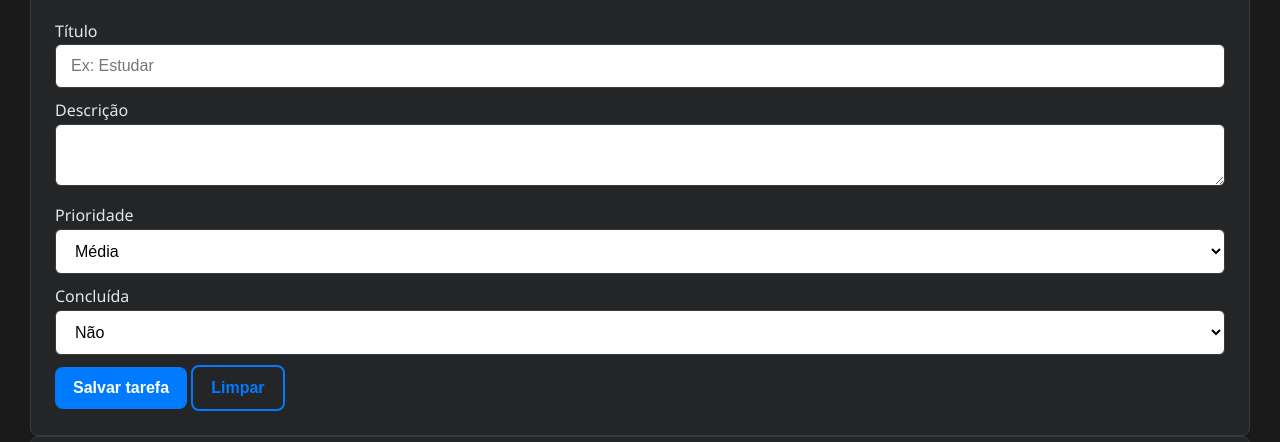
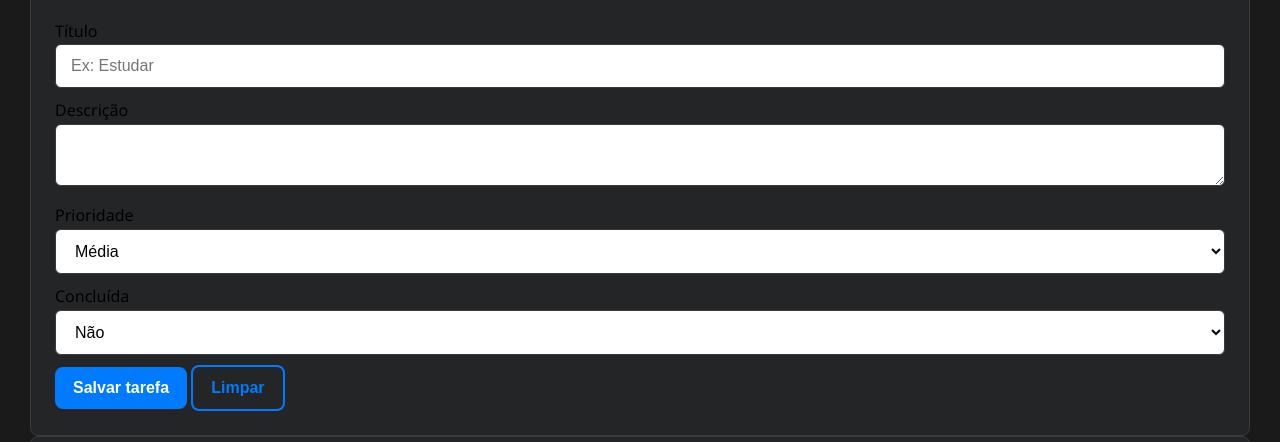
Before and after one commit to GarciaGGabriel/Todo-list-test, a plain HTML site: page frontend/index.html in a window 1280 px wide. Shown: the part 109-551 px from the top of the page. Drawn offline with Linux system fonts and the light colour scheme.

Commit message:
Fix text color variable in style.css

```diff
--- a/frontend/css/style.css
+++ b/frontend/css/style.css
@@ -2,7 +2,7 @@
   --bg: #1a1a1a;
   --panel: #242526;
   --border: #3a3b3c;
-  --text-color: #e4e6eb;
+  --text-color: ##fa1616;
   --accent: #007bff;
   --accent-dark: #0056b3;
   --accent-2: #dc3545;
```
